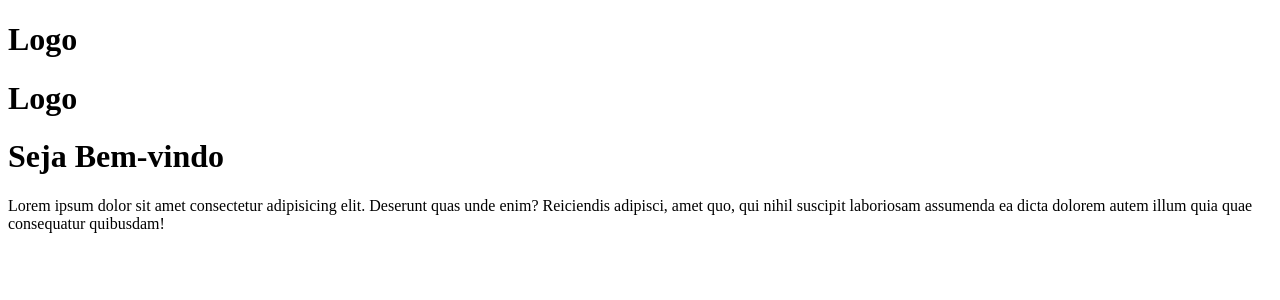
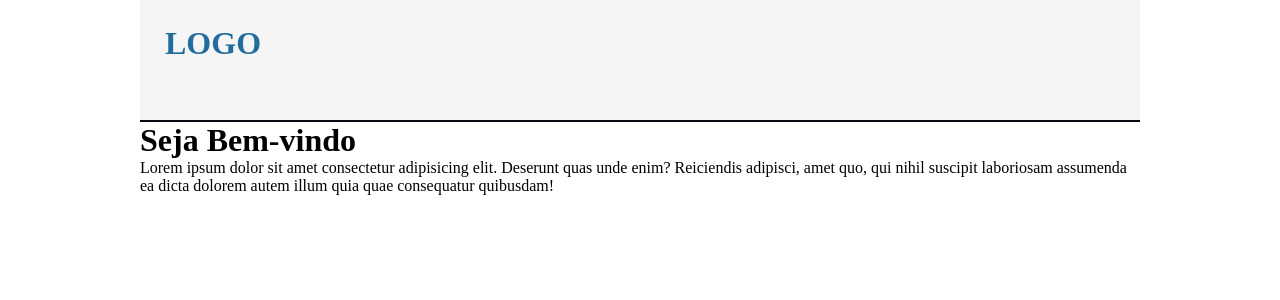
Before and after one commit to Tico-code/fic-javascrpt-jan, a React (Vite) app in the folder React/primeiro-projeto/: page / in a window 1280 px wide. Shown: the top 300 px of the page. Built offline with nearby package versions, Linux system fonts and the light colour scheme.

Commit message:
adding style.css and app.css and the stylization of the header

```diff
--- /dev/null
+++ b/React/primeiro-projeto/src/App.css
@@ -0,0 +1,9 @@
+* {
+    margin: 0;
+    padding: 0;
+}
+
+.container {
+    max-width: 1000px;
+    margin: 0 auto;
+}
--- a/React/primeiro-projeto/src/App.jsx
+++ b/React/primeiro-projeto/src/App.jsx
@@ -1,5 +1,5 @@
 import Header from "./Components/Header";
-
+import "./App.css";
 
 
 
@@ -9,9 +9,8 @@ function App() {
 
   return (
     <>
-     <div classname="container">
+     <div className="container">
       <Header />
-        <h1>Logo</h1>
 
       <h1> Seja Bem-vindo</h1>
 
--- a/React/primeiro-projeto/src/Components/Header/index.jsx
+++ b/React/primeiro-projeto/src/Components/Header/index.jsx
@@ -1,3 +1,5 @@
+import "./style.css";
+
 export default function Header () {
 
     return (
--- /dev/null
+++ b/React/primeiro-projeto/src/Components/Header/style.css
@@ -0,0 +1,11 @@
+header {
+    height: 120px;
+    background: whitesmoke;
+    border-bottom: 2px solid rgb(12, 8, 17);
+}
+
+header h1 {
+    padding: 25px;
+    text-transform: uppercase;
+    color: rgb(34, 108, 158);
+}
```
